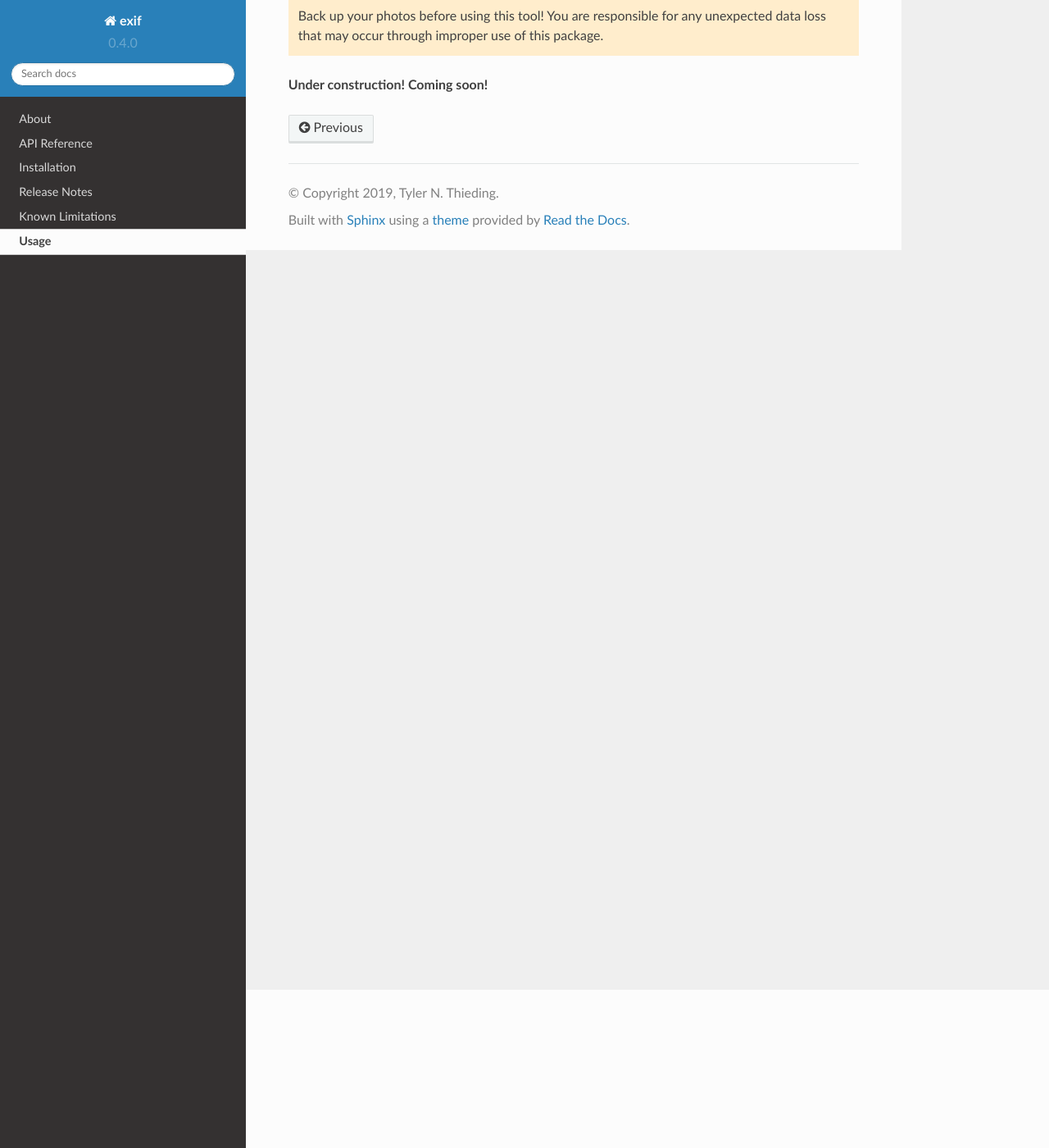
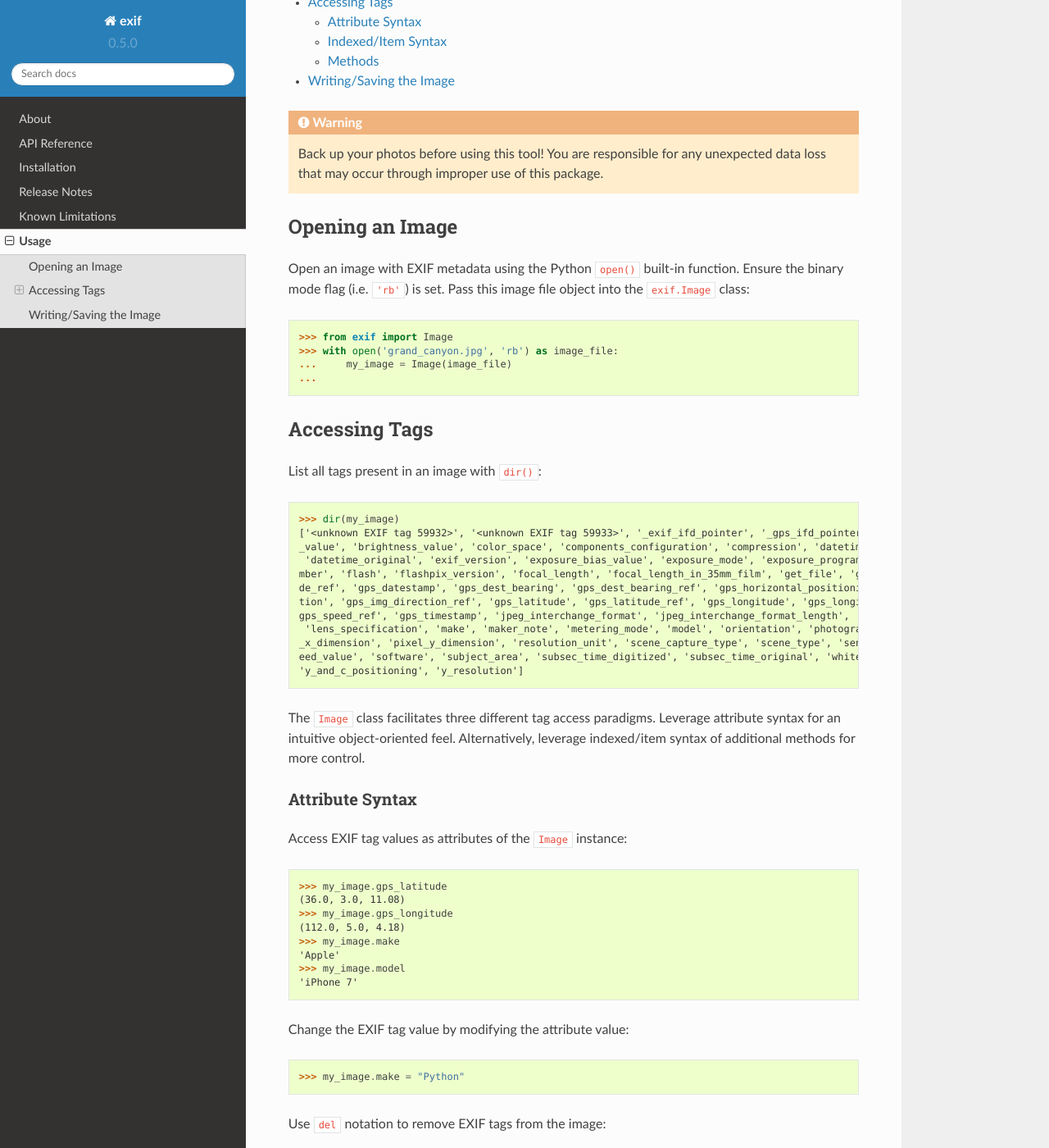
Before and after one commit to TNThieding/exif, a Sphinx documentation site: the page built from docs/usage.rst, in a window 1280 px wide and 1400 px high, scrolled down 193 px. Shown: the whole window at 82% size. Built offline with Sphinx 7.4.7 and the Read the Docs theme 2.0.0, drawn with Linux system fonts in a browser that asks for light colours; some of the changed text lies outside the part shown.

Commit message:
[0.5.0] Add index/item access support. (#16)
Support indexed get, set, and delete access of EXIF tags. Also, offer ``set()`` and ``delete()`` methods.

This release includes the following under-the-hood changes:

- Add minimum Pylint score check to tox configuration.
- Update usage page to describe workflow and different access paradigms.

See https://github.com/TNThieding/exif/issues/13 for more information.

```diff
--- a/docs/api_reference.rst
+++ b/docs/api_reference.rst
@@ -16,8 +16,10 @@ Image
 
 .. autoclass:: exif.Image
 
+    .. automethod:: exif.Image.delete
     .. automethod:: exif.Image.get
     .. automethod:: exif.Image.get_file
+    .. automethod:: exif.Image.set
 
 ************
 Enumerations
--- a/docs/conf.py
+++ b/docs/conf.py
@@ -24,7 +24,7 @@ copyright = u'2019, Tyler N. Thieding'
 author = u'Tyler N. Thieding'
 
 # The short X.Y version
-version = u'0.4.0'
+version = u'0.5.0'
 # The full version, including alpha/beta/rc tags
 release = version
 
--- a/docs/usage.rst
+++ b/docs/usage.rst
@@ -1,9 +1,110 @@
 #####
 Usage
 #####
+
+.. contents::
+  :local:
 
 .. warning::
     Back up your photos before using this tool! You are responsible for any unexpected data loss
     that may occur through improper use of this package.
 
-**Under construction! Coming soon!**
+****************
+Opening an Image
+****************
+
+Open an image with EXIF metadata using the Python ``open()`` built-in function. Ensure the
+binary mode flag (i.e. ``'rb'``) is set. Pass this image file object into the ``exif.Image`` class::
+
+    >>> from exif import Image
+    >>> with open('grand_canyon.jpg', 'rb') as image_file:
+    ...     my_image = Image(image_file)
+    ...
+
+**************
+Accessing Tags
+**************
+
+List all tags present in an image with ``dir()``::
+
+    >>> dir(my_image)
+    ['<unknown EXIF tag 59932>', '<unknown EXIF tag 59933>', '_exif_ifd_pointer', '_gps_ifd_pointer', '_segments', 'aperture
+    _value', 'brightness_value', 'color_space', 'components_configuration', 'compression', 'datetime', 'datetime_digitized',
+     'datetime_original', 'exif_version', 'exposure_bias_value', 'exposure_mode', 'exposure_program', 'exposure_time', 'f_nu
+    mber', 'flash', 'flashpix_version', 'focal_length', 'focal_length_in_35mm_film', 'get_file', 'gps_altitude', 'gps_altitu
+    de_ref', 'gps_datestamp', 'gps_dest_bearing', 'gps_dest_bearing_ref', 'gps_horizontal_positioning_error', 'gps_img_direc
+    tion', 'gps_img_direction_ref', 'gps_latitude', 'gps_latitude_ref', 'gps_longitude', 'gps_longitude_ref', 'gps_speed', '
+    gps_speed_ref', 'gps_timestamp', 'jpeg_interchange_format', 'jpeg_interchange_format_length', 'lens_make', 'lens_model',
+     'lens_specification', 'make', 'maker_note', 'metering_mode', 'model', 'orientation', 'photographic_sensitivity', 'pixel
+    _x_dimension', 'pixel_y_dimension', 'resolution_unit', 'scene_capture_type', 'scene_type', 'sensing_method', 'shutter_sp
+    eed_value', 'software', 'subject_area', 'subsec_time_digitized', 'subsec_time_original', 'white_balance', 'x_resolution',
+    'y_and_c_positioning', 'y_resolution']
+
+The ``Image`` class facilitates three different tag access paradigms. Leverage attribute syntax for
+an intuitive object-oriented feel. Alternatively, leverage indexed/item syntax of additional methods
+for more control.
+
+Attribute Syntax
+++++++++++++++++
+
+Access EXIF tag values as attributes of the ``Image`` instance::
+
+    >>> my_image.gps_latitude
+    (36.0, 3.0, 11.08)
+    >>> my_image.gps_longitude
+    (112.0, 5.0, 4.18)
+    >>> my_image.make
+    'Apple'
+    >>> my_image.model
+    'iPhone 7'
+
+Change the EXIF tag value by modifying the attribute value::
+
+    >>> my_image.make = "Python"
+
+Use ``del`` notation to remove EXIF tags from the image::
+
+    >>> del my_image.gps_latitude
+    >>> del my_image.gps_longitude
+
+Indexed/Item Syntax
++++++++++++++++++++
+
+Alternatively, use indexed/item syntax to read, modify, and remove attribute tags::
+
+    >>> my_image["orientation"]
+    1
+    >>> my_image["software"] = "Python Script"
+    >>> del my_image["maker_note"]
+
+
+Methods
++++++++
+
+Leverage the dictionary-style ``get()`` method to gracefully handle cases where attributes do not
+exist::
+
+    >>> my_image.get("color_space")
+    <ColorSpace.UNCALIBRATED: 65535>
+    >>> my_image.get("nonexistent_tag")
+    None
+
+Call ``set()`` with a tag name and value to modify it::
+
+    >>> self.image.set("model", "EXIF Package")
+
+Call ``delete()`` with a tag name to remove it from the image::
+
+    >>> self.image.delete("datetime_original")
+
+
+************************
+Writing/Saving the Image
+************************
+
+Write the image with modified EXIF metadata to an image file using ``open()`` in binary
+write (i.e. ``'wb'``) mode::
+
+    >>> with open('modified_image.jpg', 'wb') as new_image_file:
+    ...     new_image_file.write(my_image.get_file())
+    ...
--- a/setup.py
+++ b/setup.py
@@ -10,7 +10,7 @@ setuptools.setup(
     include_package_data=True,
 
     name='exif',
-    version='0.4.0',
+    version='0.5.0',
     author='Tyler N. Thieding',
     author_email='python@thieding.com',
     maintainer='Tyler N. Thieding',
```
Also changed, not shown: README.rst (+6 -9 lines), docs/release_notes.rst (+13 -0 lines), .travis.yml, 6 other files.
